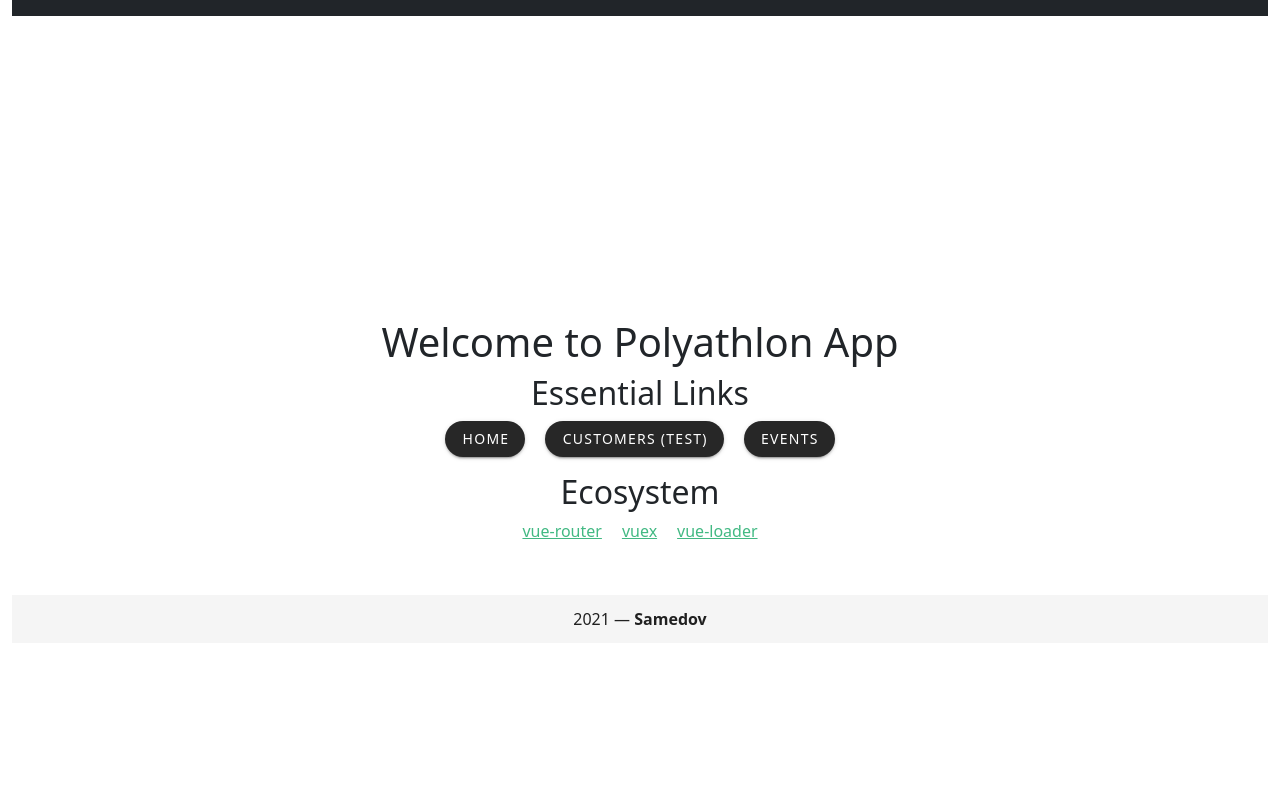
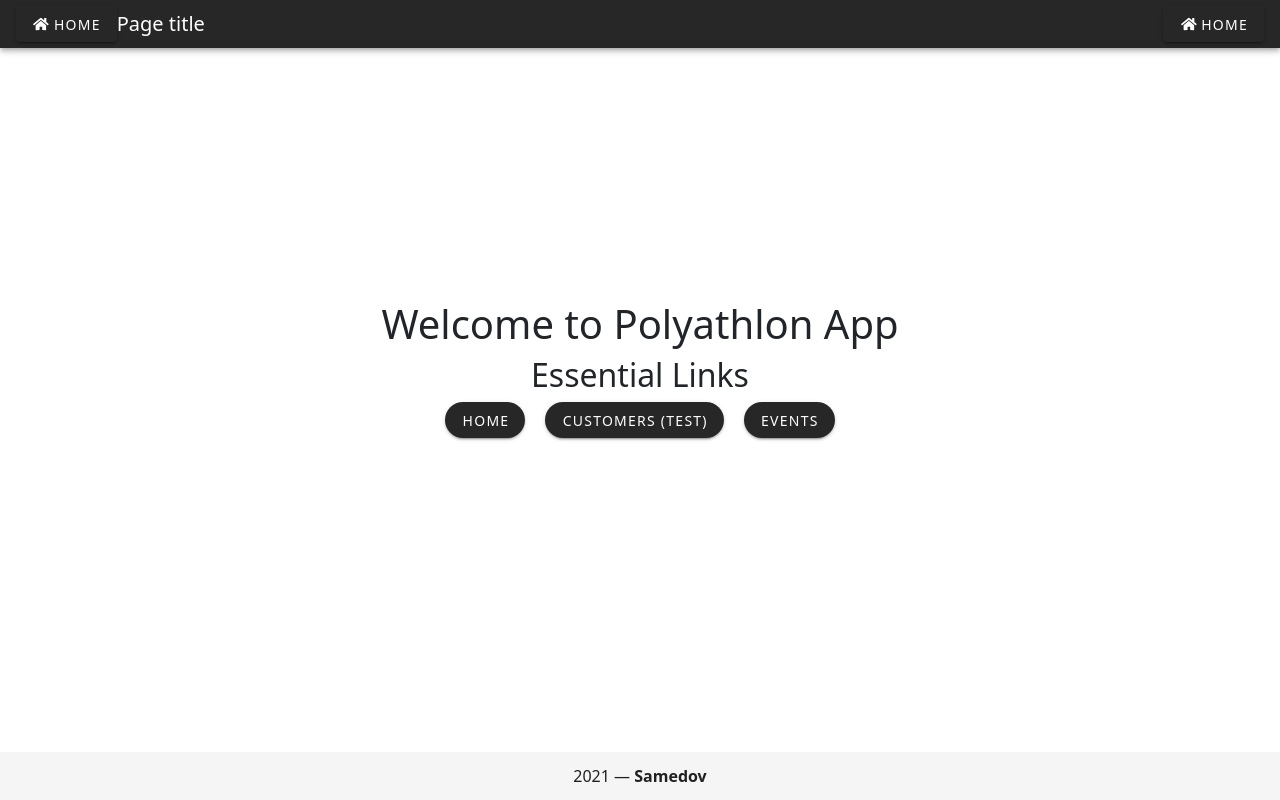
Before and after one commit to samedovAV/polyathlon-front-end, a Vue app: page / in a window 1280 px wide. Built offline with nearby package versions, Linux system fonts and the light colour scheme.

Commit message:
new header

```diff
--- a/src/App.vue
+++ b/src/App.vue
@@ -1,5 +1,5 @@
 <template>
-    <div id="app" class="container-fluid">
+    <div id="app">
         <app-header />
         <br/>
         <app-footer />
--- a/src/components/AppFooter.vue
+++ b/src/components/AppFooter.vue
@@ -1,5 +1,5 @@
 <template>
-  <v-footer padless>
+  <v-footer padless fixed>
     <v-col
       class="text-center"
       cols="12"
--- a/src/components/AppHeader.vue
+++ b/src/components/AppHeader.vue
@@ -1,5 +1,34 @@
 <template>
-<div id="app">
+<div>
+    <v-app-bar
+      color="deep-purple accent-4"
+      dense
+      dark
+    >
+
+      <v-btn>
+        <router-link to="/home" class="nav-link">
+            <font-awesome-icon icon="home" /> Home
+        </router-link>
+      </v-btn>
+
+      <v-toolbar-title>Page title</v-toolbar-title>
+
+      <v-spacer></v-spacer>
+
+      <v-btn>
+        <router-link to="/home" class="nav-link">
+            <font-awesome-icon icon="home" /> Home
+        </router-link>
+      </v-btn>
+
+    </v-app-bar>
+
+    <div class="container">
+      <router-view />
+    </div>
+  </div>
+<!--<div id="app">
     <nav class="navbar navbar-expand navbar-dark bg-dark">
       <div class="navbar-nav mr-auto">
         <li class="nav-item" v-if="$route.path != '/'">
@@ -49,9 +78,8 @@
     <div class="container">
       <router-view />
     </div>
-  </div>
-  <!--
-  <header>
+  </div> -->
+<!--  <header>
     <p>Polyathlon Application</p>
     <nav>
         <router-link class="btn btn-primary" to="/home">Home</router-link>
@@ -94,22 +122,4 @@ export default {
 </script>
 
 <style >
-header {
-    display: flex;
-    border-bottom: 1px solid #ccc;
-    padding: .5rem 1rem;
-}
-
-header p {
-    margin-left: 1rem;
-}
-
-nav ul {
-    list-style: none;
-}
-
-nav ul li {
-    display: inline-flex;
-    margin-left: 1rem;
-}
 </style>
--- /dev/null
+++ b/src/components/Event.vue
@@ -0,0 +1,50 @@
+<template>
+  <!--<div>Profile No.{{ $route.params.id }}</div>-->
+  <v-card>
+    <v-img
+      src="https://cdn.vuetifyjs.com/images/cards/sunshine.jpg"
+      height="200px"
+    ></v-img>
+
+    <v-card-title>
+      Top western road trips
+    </v-card-title>
+
+    <v-card-subtitle>
+      1,000 miles of wonder
+    </v-card-subtitle>
+
+    <v-card-actions>
+      <v-btn
+        color="orange lighten-2"
+        text
+      >
+        Explore
+      </v-btn>
+
+      <v-spacer></v-spacer>
+
+      <v-btn
+        icon
+        @click="show = !show"
+      >
+      </v-btn>
+
+    </v-card-actions>
+
+
+  </v-card>
+</template>
+
+<script>
+export default {
+  name: "event-details",
+  data: () => ({
+    show: false,
+  }),
+  // call via API event
+};
+</script>
+
+<style>
+</style>
--- a/src/components/EventsList.vue
+++ b/src/components/EventsList.vue
@@ -2,10 +2,10 @@
 <div>
     <h4>Events List</h4>
     <v-container>
-        <v-row v-for="(event, index) in events" :key="index">
+    <v-row v-for="(event, index) in events" :key="index">
     <v-card
     class="mx-auto"
-  >
+    >
     <v-img
       class="white--text align-end"
       height="200px"
@@ -13,34 +13,34 @@
     >
     </v-img>
 
-    <v-card-subtitle class="pb-0">
+    <v-card-title class="pb-0">
       {{event.title}}
-    </v-card-subtitle>
+    </v-card-title>
 
-    <v-card-text class="text--primary">
-      <div>Whitehaven Beach</div>
-
-      <div>Whitsunday Island, Whitsunday Islands</div>
+    <v-card-text align="left">
+      <div class="my-4 subtitle-1">{{event.description}}</div>
     </v-card-text>
 
     <v-card-actions>
       <v-btn
         text
         color="green"
-
       >
         Share
       </v-btn>
 
-      <v-btn
+      <router-link :to="{name: 'event-details',
+                        params: {id: event.id }}" target="_blank">
+        <v-btn
         color="orange"
         text
       >
         Explore
       </v-btn>
+      </router-link>
     </v-card-actions>
-  </v-card>
-</v-row>
+    </v-card>
+    </v-row>
     </v-container>
 </div>
 </template>
--- a/src/components/WelcomePage.vue
+++ b/src/components/WelcomePage.vue
@@ -1,5 +1,6 @@
 <template>
-  <div class="hello text-center">
+  <div style="margin-top: 30vh" fill-height align="center"
+      justify="center">
     <h1>{{ msg }}</h1>
     <h2>Essential Links</h2>
     <ul>
@@ -17,33 +18,6 @@
         <router-link to="/events" class="nav-link">
           <v-btn rounded color="primary" dark>Events</v-btn>
         </router-link>
-      </li>
-    </ul>
-    <h2>Ecosystem</h2>
-    <ul>
-      <li>
-        <a
-          href="http://router.vuejs.org/"
-          target="_blank"
-        >
-          vue-router
-        </a>
-      </li>
-      <li>
-        <a
-          href="http://vuex.vuejs.org/"
-          target="_blank"
-        >
-          vuex
-        </a>
-      </li>
-      <li>
-        <a
-          href="http://vue-loader.vuejs.org/"
-          target="_blank"
-        >
-          vue-loader
-        </a>
       </li>
     </ul>
   </div>
--- a/src/router.js
+++ b/src/router.js
@@ -9,6 +9,7 @@ import Home from './views/Home.vue';
 import Login from './views/Login.vue';
 import Register from './views/Register.vue';
 import EventsList from './components/EventsList.vue';
+import Event from './components/Event.vue';
 
 Vue.use(Router);
 
@@ -35,8 +36,15 @@ export default new Router({
       ]
     },
     {
+      path: "/events/:id",
+      name: "event-details",
+      component: Event,
+      props: true
+    },
+    {
       path: "/events",
       name: "events",
+      alias: "/event",
       component: EventsList
     },
     {
```
